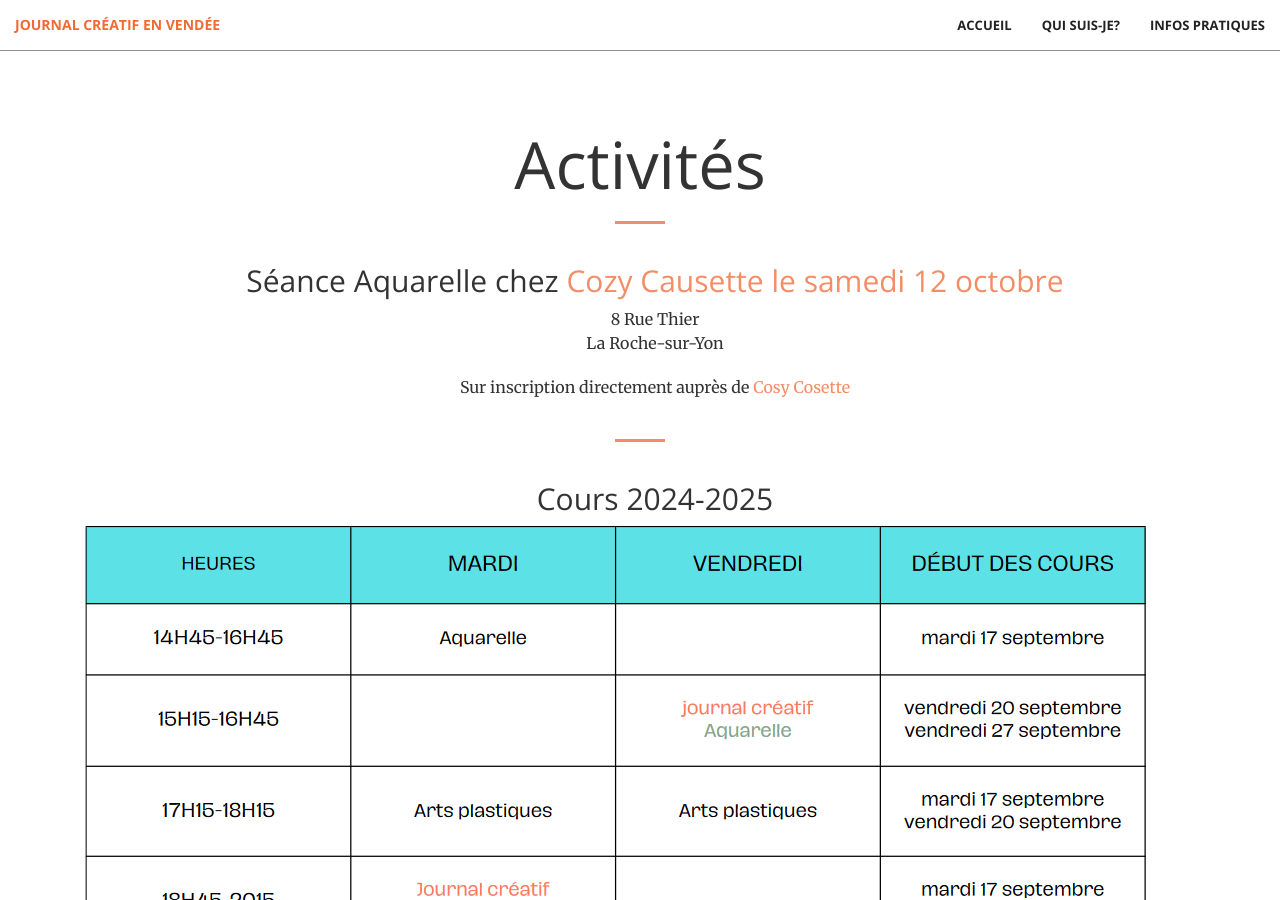
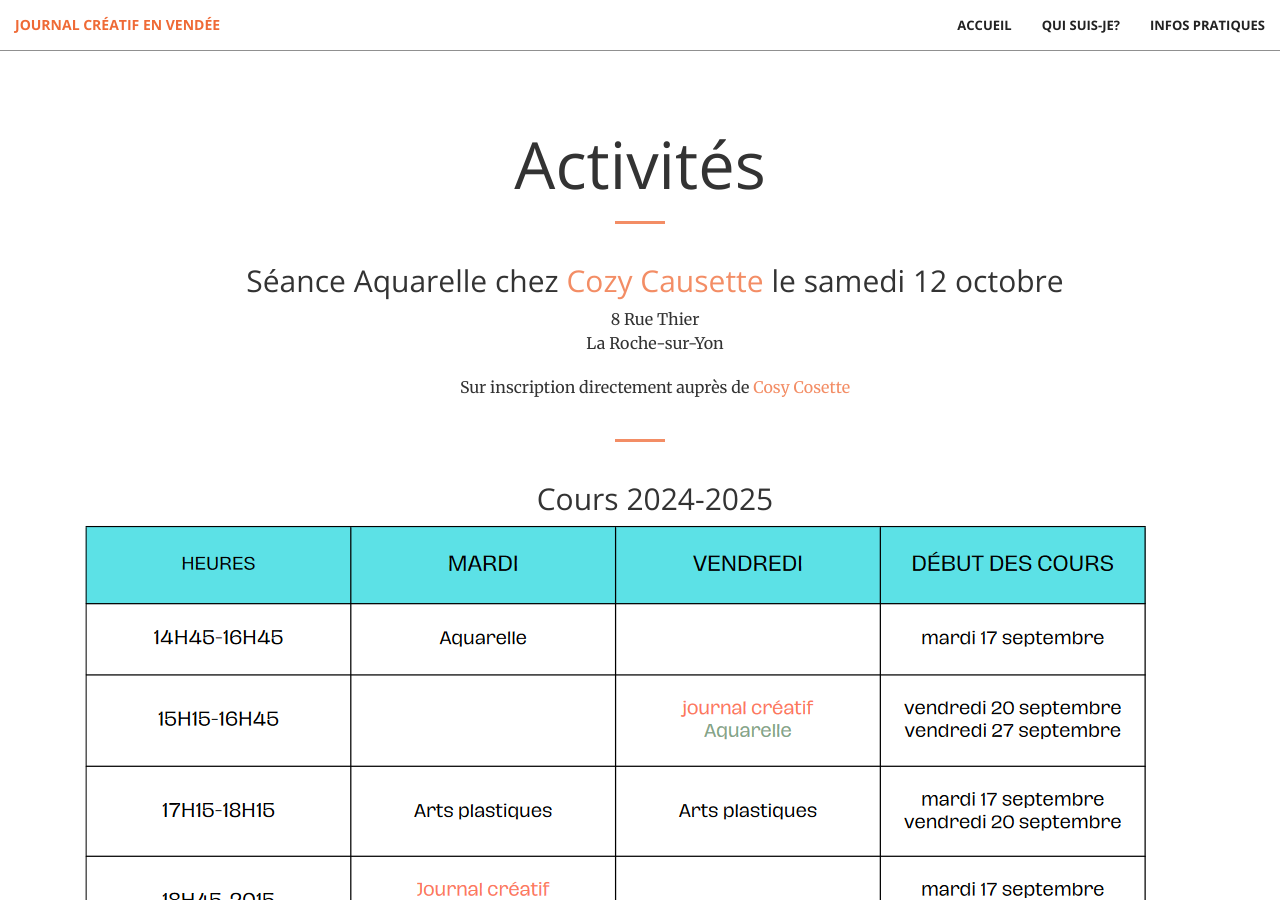
Before and after one commit to sildar/laura, a Jekyll site: the page built from informations.html, in a window 1280 px wide and 900 px high, scrolled down 891 px. Built offline with Jekyll 4.4.1, drawn with Linux system fonts in a browser that asks for light colours; some of the changed lines change nothing that is shown.

Commit message:
Fix link

```diff
--- a/_includes/infos.html
+++ b/_includes/infos.html
@@ -6,17 +6,13 @@
     <div class="container text-center">
       <h2>
         Séance Aquarelle chez
-        <a href="https://www.instagram.com/cosycausette/"
-          >Cozy Causette le samedi 12 octobre</a
-        >
+        <a href="https://www.instagram.com/cosycausette/">Cozy Causette</a> le
+        samedi 12 octobre
       </h2>
       <p>
         8 Rue Thier <br />
         La Roche-sur-Yon
       </p>
-      <!--       <ul>
-        <li><strong>Aquarelle</strong>: Samedi 12 octobre</li>
-      </ul> -->
       <p>
         Sur inscription directement auprès de
         <a href="https://cosycausette.fr/contact/">Cosy Cosette</a>
```
